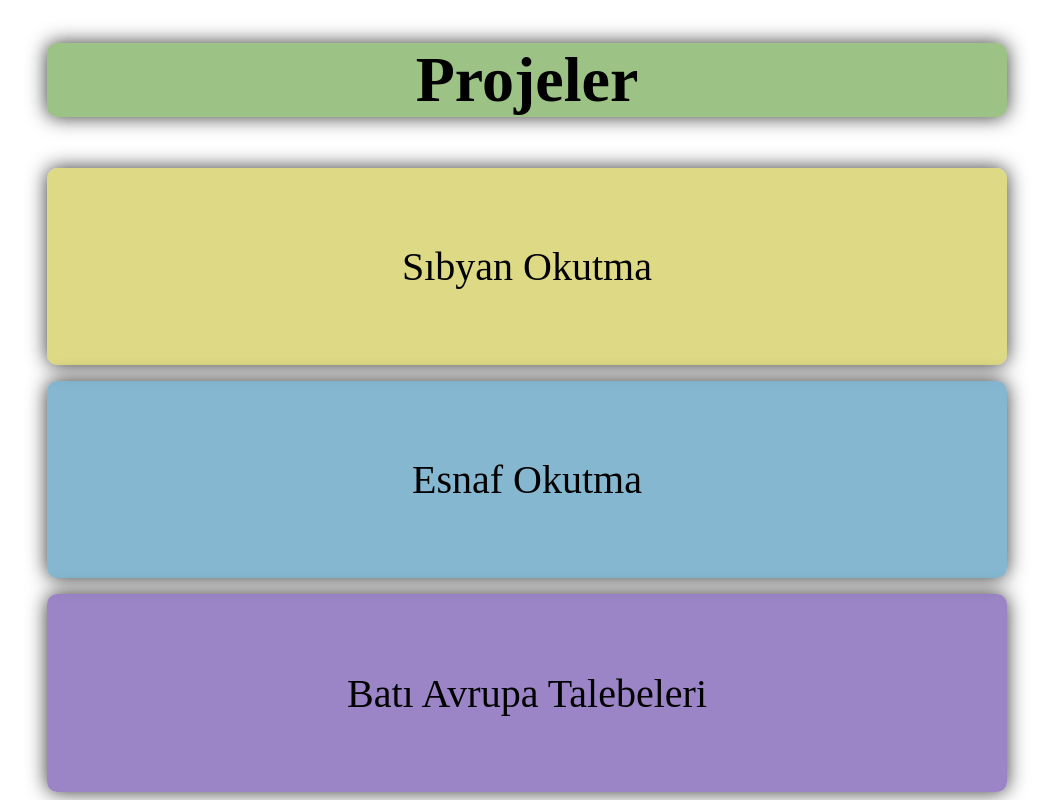
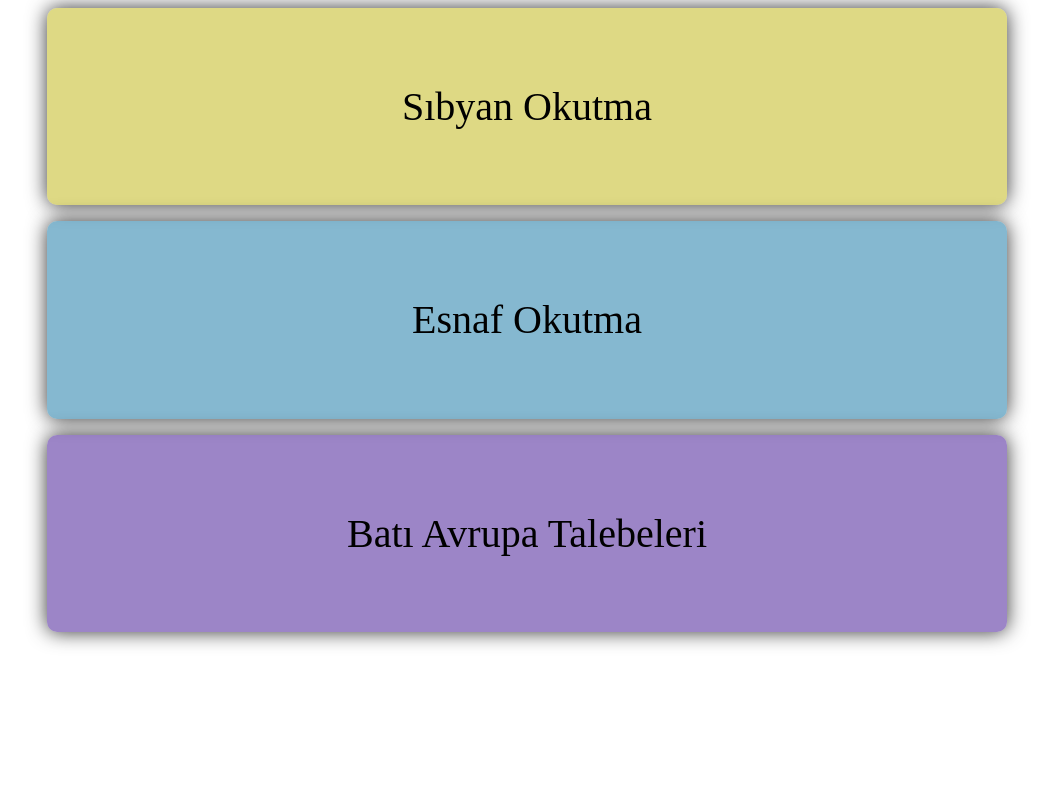
Before and after one commit to kayakadir/sampleProject, a plain HTML site: page index.html in a window 1280 px wide. Shown: the whole page, without its empty margins (113-1166 px from the left). Drawn offline with Linux system fonts and the light colour scheme.

Commit message:
header silindi

```diff
--- a/index.html
+++ b/index.html
@@ -8,9 +8,6 @@
 </head>
 <body>
 
-  <header>
-    <h1 class="title">Projeler</h1>
-  </header>
 
   <div class="all-projects">
     <div class="project-container sıbyan" id="sıbyan">Sıbyan Okutma</div>
--- a/style.css
+++ b/style.css
@@ -4,22 +4,6 @@
 
 body {
   margin: 0;
-}
-
-/*
-  Başlık Kısmı. Şu an sadece yazı var ama logo da eklenebilir sonradan.
-*/
-header {
-  width: 75%;
-  margin: auto;
-  margin-bottom: 0;
-  text-align: center;
-  background-color: rgba(59, 134, 15, 0.5);
-  border: 0;
-  border-radius: 10px;
-  box-shadow: 0px 0px 20px 0px rgba(0,0,0,0.8);
-  margin-bottom: 1vh;
-  font-size: 2em;
 }
 
 /*
```
